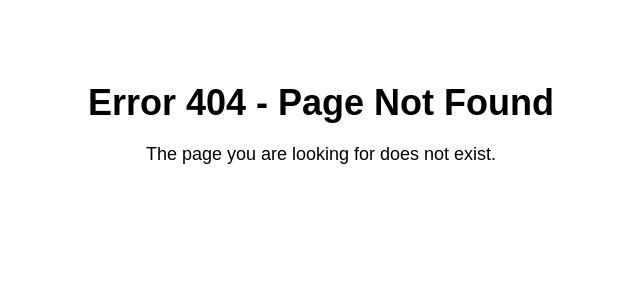
After one commit to RynoCODE/codeshetra-django, a Django app: template app/templates/error404.html in a window 1280 px wide. The commit adds this page. Shown: the top 300 px of the page, without its empty margins (319-959 px from the left). Run offline with Django 5.2, Linux system fonts and the light colour scheme; the template is opened without the code that fills it, so the values that code supplies are empty; parts of the project's set-up code (start-up, migrations or seed data) failed here and were passed over.

Commit message:
added error 404 page

```diff
--- /dev/null
+++ b/app/templates/error404.html
@@ -0,0 +1,27 @@
+<!DOCTYPE html>
+<html>
+<head>
+    <title>Error 404 - Page Not Found</title>
+    <style>
+        body {
+            font-family: Arial, sans-serif;
+            text-align: center;
+            padding: 50px;
+        }
+
+        h1 {
+            font-size: 36px;
+            margin-bottom: 20px;
+        }
+
+        p {
+            font-size: 18px;
+            margin-bottom: 20px;
+        }
+    </style>
+</head>
+<body>
+    <h1>Error 404 - Page Not Found</h1>
+    <p>The page you are looking for does not exist.</p>
+</body>
+</html>
--- a/app/templates/student_dashboard.html
+++ b/app/templates/student_dashboard.html
@@ -90,13 +90,15 @@
           </a>
           <h5 class="text-success pt-2 mt-1">{{request.user.username}}</h5>
 
+
         </div>
-        <div class="d-flex gap-1">
+        <div class="d-flex gap-1 align-items-center">
           <!-- <a href="/price"
           ><button class="btn btn-outline-primary border-0">
             Add Credits
           </button></a
         > -->
+        <a class="nav-link btn me-2" href="/student_help">Student Center</a>
           <div
             class="d-flex gap-1 justify-content-center align-items-center me-4 mybtn"
           >
@@ -108,6 +110,7 @@
             />
             <a href="/price"> <i class="fa-solid fa-plus pe-2"></i></a>
           </div>
+
           <a href="/lobby"><button class="btn btn-primary">Join Room</button></a>
         <a href="/signout"
           ><button class="btn btn-success me-2 border-0">Sign Out</button></a
```
Also changed, not shown: app/static/img/videoicon.png (added).
